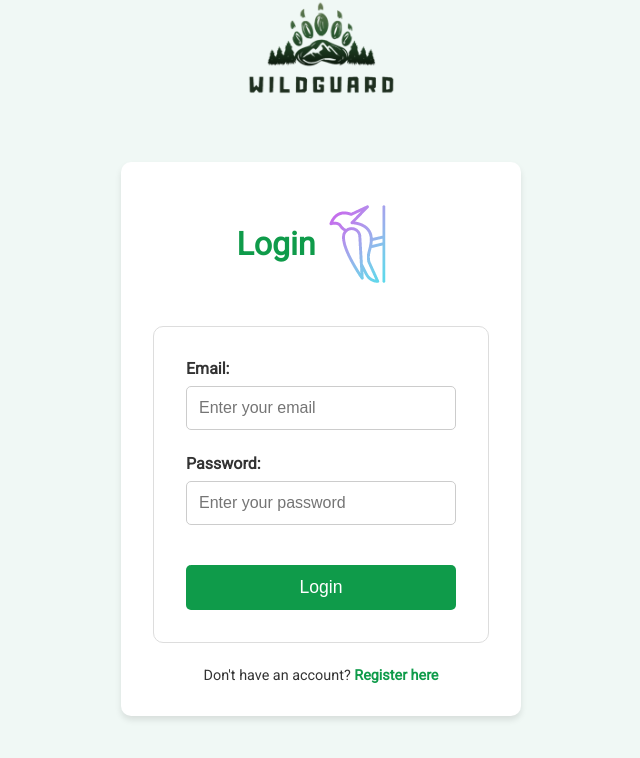
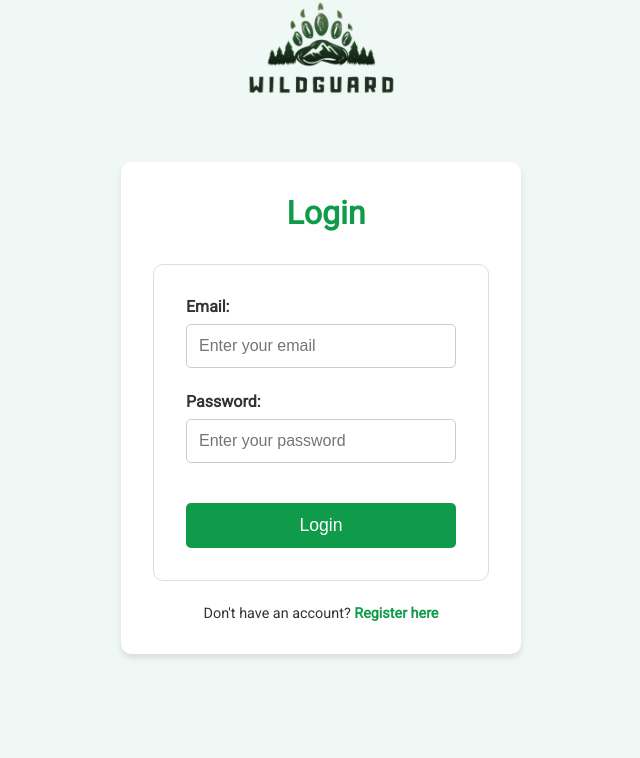
Before and after one commit to meghanwilcox/CSC490Capstone-UNCG-2024, a React (Vite) app in the folder frontend/wildguard-frontend/: page /login in a window 1280 px wide. Shown: the top 758 px of the page, without its empty margins (319-959 px from the left). Built offline with nearby package versions, Linux system fonts and the light colour scheme.

Commit message:
removed images from login/register for demo

```diff
--- a/frontend/wildguard-frontend/src/Login.jsx
+++ b/frontend/wildguard-frontend/src/Login.jsx
@@ -49,7 +49,7 @@
         <div className="login-container">
           <div className="login-header-with-gif">
             <h1>Login</h1>
-            <img src={woodpeckerGif} alt="Woodpecker pecking" className="woodpecker" />
+            {/* <img src={woodpeckerGif} alt="Woodpecker pecking" className="woodpecker" /> */}
           </div>
           <form onSubmit={handleSubmit}>
             <div className="form-group">
--- a/frontend/wildguard-frontend/src/Register.jsx
+++ b/frontend/wildguard-frontend/src/Register.jsx
@@ -47,7 +47,7 @@
 
       <div className="register-container">
         <h1>Create an Account</h1>
-        <img src={bearGif} alt="Bear GIF" className="bear-gif" />
+        {/* <img src={bearGif} alt="Bear GIF" className="bear-gif" /> */}
         <form onSubmit={handleSubmit}>
           <div className="form-group">
             <label>Email:</label>
```
